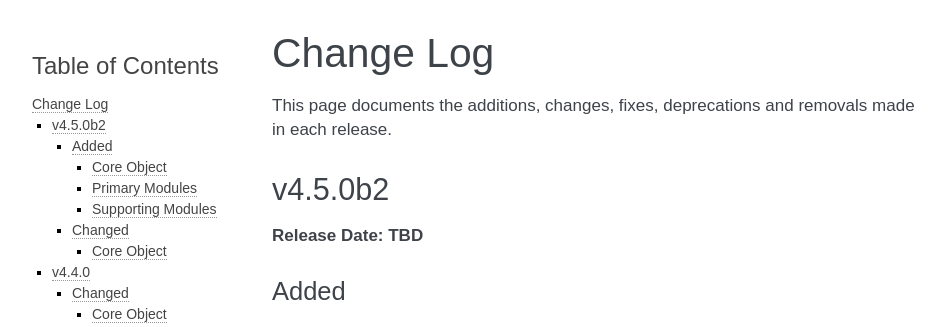
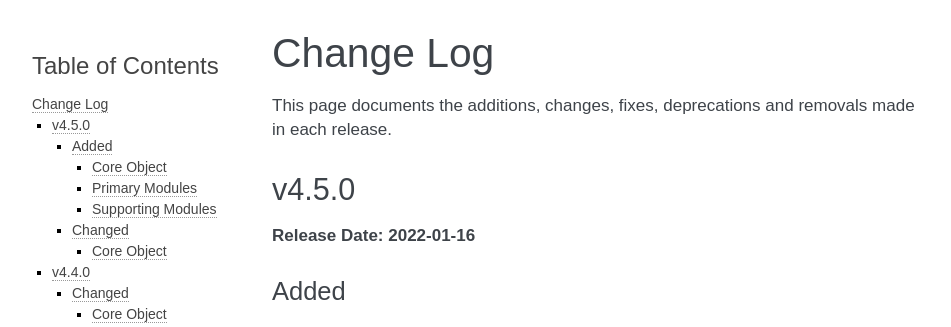
Before and after one commit to jeffshurtliff/khoros, a Sphinx documentation site: the page built from docs/changelog.rst, in a window 1280 px wide and 900 px high. Shown: the top 327 px of the window, without its empty margins (148-1099 px from the left). Built offline with Sphinx 7.4.7, drawn with Linux system fonts in a browser that asks for light colours.

Commit message:
Added release date to changelog

```diff
--- a/docs/changelog.rst
+++ b/docs/changelog.rst
@@ -3,10 +3,10 @@ Change Log
 ##########
 This page documents the additions, changes, fixes, deprecations and removals made in each release.
 
-********
-v4.5.0b2
-********
-**Release Date: TBD**
+******
+v4.5.0
+******
+**Release Date: 2022-01-16**
 
 Added
 =====
```
